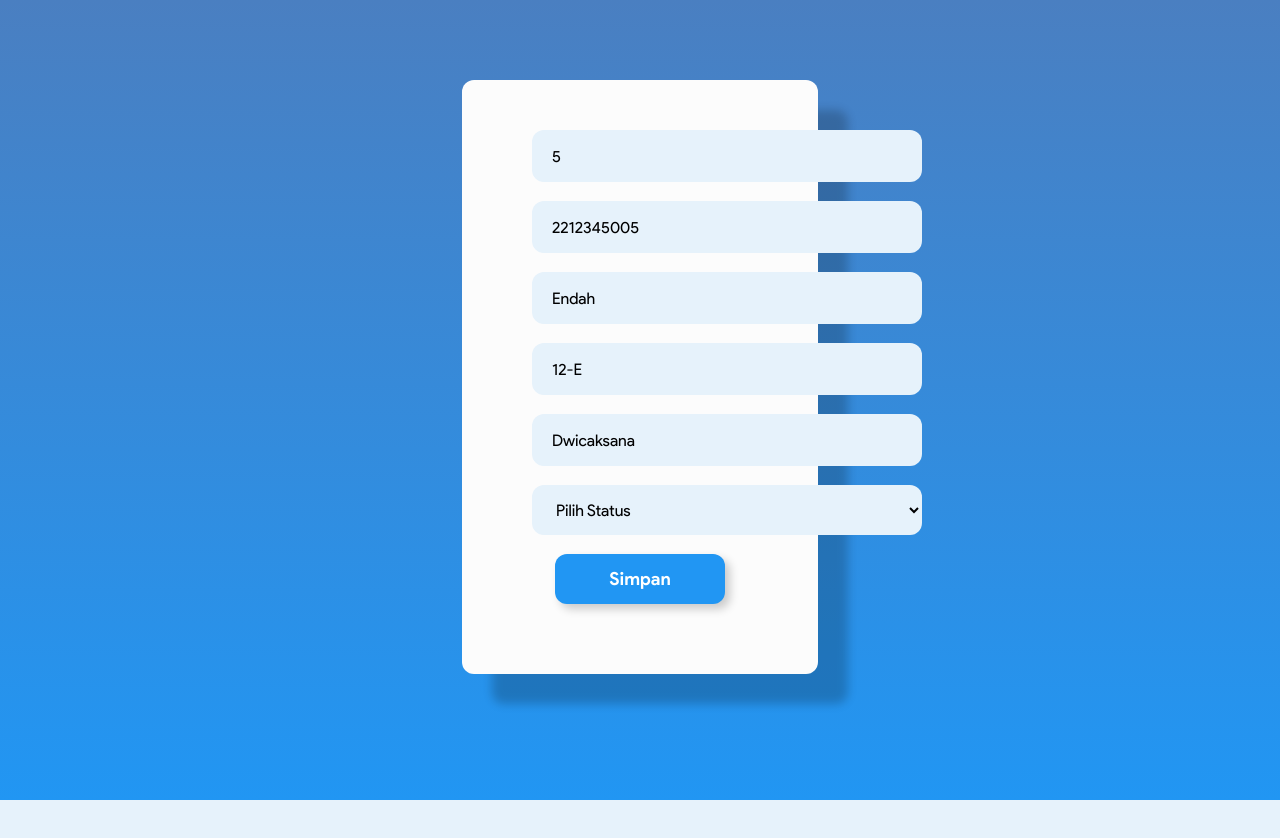
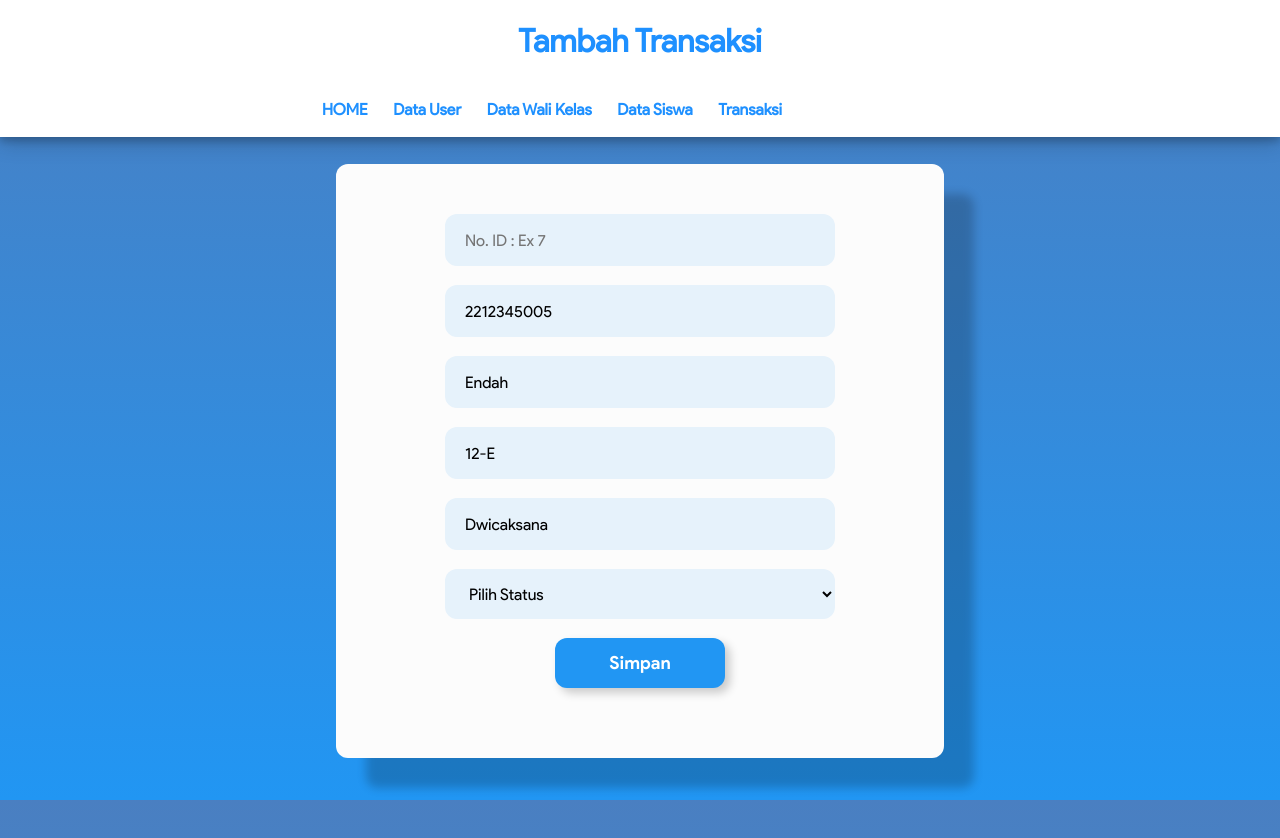
Before and after one commit to alter0z/SppPayment, a PHP site: page /staticweb/addTransaksi.html in a window 1280 px wide. Before the commit the page ends 800 px from the top, so only its background shows below. Run offline with PHP 8.4, Linux system fonts and the light colour scheme.

Commit message:
Last Update

```diff
--- a/src/staticweb/addTransaksi.html
+++ b/src/staticweb/addTransaksi.html
@@ -9,11 +9,23 @@
     <title>Tambah Transaksi</title>
 </head>
 <body>
+    <div class="header">
+        <h1 class="title"><a href="addTransaksi.html">Tambah Transaksi</a></h1>
+        <div class="top-bar">
+            <ul>
+                <li class="h"><a href="index.html">HOME</a></li>
+                <li><a href="showUser.html">Data User</a></li>
+                <li><a href="showWalkas.html">Data Wali Kelas</a></li>
+                <li><a href="showSiswa.html">Data Siswa</a></li>
+                <li><a href="transaksi.html">Transaksi</a></li>
+            </ul>
+        </div>
+    </div><br><br><br><br>
     <div class="rowAdd">
         <div class="colAdd">
             <form action="transaksi.html" method="post">
                 <div class="input-field">
-                    <input type="text" name="No" value="5" readonly>
+                    <input type="text" name="No"  placeholder="No. ID : Ex 7" >
                 </div><br>
                 <div class="input-field">
                     <input type="text" name="NIS" value="2212345005" readonly>
--- a/src/staticweb/index.html
+++ b/src/staticweb/index.html
@@ -127,7 +127,7 @@
             <table>
                 <tr>
                     <td rowspan="11">
-                        <img src="styles/img/...jpg" alt="My Photo" width="260px" height="320px">
+                        <img src="styles/img/Aji.jpg" alt="My Photo" width="260px" height="320px">
                     </td>
                     <td>Nama</td>
                     <td>: Dimas Ajisaka Kurniawan</td>
--- a/src/staticweb/register.html
+++ b/src/staticweb/register.html
@@ -34,7 +34,7 @@
                         <input type="password" name="password" id="reg-pass" placeholder="Password ex: min 8 karakter" />
                     </div>
                     <br />
-                    <input type="submit" name="Register" value="Register" onclick="getRegister()" />
+                    <input type="submit" href=login.html name="Register" value="Register" onclick="getRegister()" />
                     <p>Jika sudah memiliki akun silahkan <a href="login.html">Login disini!</a></p>
                 </form>
             </div>
--- a/src/staticweb/showSiswa.html
+++ b/src/staticweb/showSiswa.html
@@ -84,7 +84,7 @@
                         </tr>
                     </table>
                     <br />
-                    <a href="addWalkas.html"><input type="submit" name="add" value="Tambah Siswa" /></a>
+                    <a href="addSiswa.html"><input type="submit" name="add" value="Tambah Siswa" /></a>
                 </div>
             </div>
         </div>
--- a/src/staticweb/styles/style.css
+++ b/src/staticweb/styles/style.css
@@ -352,7 +352,7 @@ img {
 
 .rowAdd {
     background-color: #fcfcfc;
-    width: 25%;
+    width: 45%;
     padding: 20px;
     margin: 80px auto;
     text-align: center;
--- a/src/staticweb/transaksi.html
+++ b/src/staticweb/transaksi.html
@@ -83,7 +83,8 @@
                                 <a href="addTransaksi.html"><span id="result-statues"></span></a>
                             </td>
                         </tr>
-                    </table>
+                    </table><br>
+
                 </div>
             </div>
         </div>
```
Also changed, not shown: src/staticweb/addSiswa.html (+12 -0 lines), src/staticweb/addWalkas.html (+12 -0 lines), src/staticweb/styles/img/Aji.jpg (renamed from src/staticweb/styles/img/...jpg).
